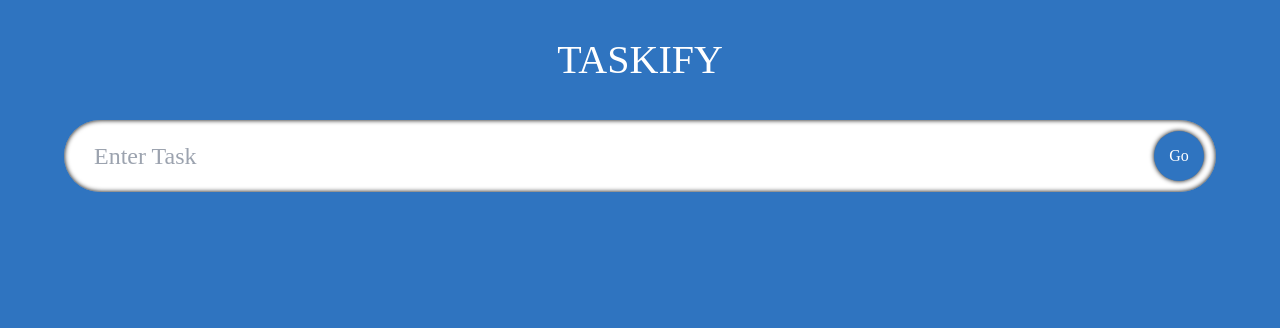
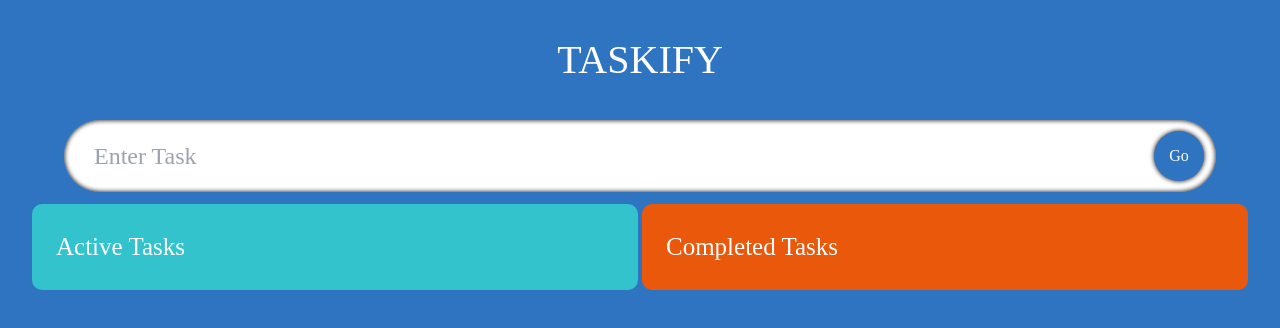
Before and after one commit to masouda1997/Taskify-React-TypeScript-with-drag-drop, a React (Create React App) app: page / in a window 1280 px wide. Shown: the top 328 px of the page. Built offline with nearby package versions, Linux system fonts and the light colour scheme.

Commit message:
separate UI of completed and active task

```diff
--- a/package.json
+++ b/package.json
@@ -11,6 +11,7 @@
     "@types/react": "^18.0.0",
     "@types/react-dom": "^18.0.0",
     "react": "^18.2.0",
+    "react-beautiful-dnd": "^13.1.1",
     "react-dom": "^18.2.0",
     "react-icons": "^4.8.0",
     "react-scripts": "5.0.1",
--- a/src/App.tsx
+++ b/src/App.tsx
@@ -26,7 +26,17 @@ const App: React.FC = () => {
 				Taskify
 			</header>
 			<InputField todo={todo} setTodo={setTodo} addHandler={handleAdd} />
-			<TodoList todos={todos} setTodos={setTodos} />
+			<div className="flex justify-between md:flex-col w-[95%] gap-1 mt-3">
+				<section className="bg-[#32c3cd] rounded-[10px] flex-1 p-6 text-[25px] text-white">
+					<span>Active Tasks</span>
+					<TodoList todos={todos} setTodos={setTodos} />
+				</section>
+
+				<section className="bg-orange-600 rounded-[10px] flex-1 p-6 text-[25px] text-white">
+					<span>Completed Tasks</span>
+					<TodoList todos={todos} setTodos={setTodos} />
+				</section>
+			</div>
 		</div>
 	);
 };
--- a/src/components/SingleTodo.tsx
+++ b/src/components/SingleTodo.tsx
@@ -13,7 +13,6 @@ const SingleTodo = ({ todo, todos, setTodos }: Props) => {
 	const [edit, setEdit] = useState<boolean>(false);
 	const [editTodo, setEditTodo] = useState<string>(todo.todo);
 	const inputRef = useRef<HTMLInputElement>(null);
-
 	useEffect(() => {
 		inputRef.current?.focus();
 	}, [edit]);
@@ -46,7 +45,7 @@ const SingleTodo = ({ todo, todos, setTodos }: Props) => {
 	};
 	return (
 		<form
-			className="flex justify-between md:w-full xl:w-[40%] 2xl:w-[30%] lg:w-[30%] p-4 mt-3 rounded-[10px] bg-[url('https://img.freepik.com/free-photo/crumpled-yellow-paper-background-close-up_60487-2390.jpg?size=626&ext=jpg')] "
+			className="flex w-full p-4 mt-3 rounded-[10px] bg-[url('https://img.freepik.com/free-photo/crumpled-yellow-paper-background-close-up_60487-2390.jpg?size=626&ext=jpg')] hover:scale-105 hover:shadow-[0_0_5px_black] duration-300 text-black "
 			onSubmit={(e) => handleEdit(e, todo.id)}
 		>
 			{edit ? (
--- a/src/components/TodoList.tsx
+++ b/src/components/TodoList.tsx
@@ -10,7 +10,7 @@ interface IProps {
 const TodoList = ({ todos, setTodos }: IProps) => {
 	console.log(todos);
 	return (
-		<ul className="flex justify-evenly w-[90%] flex-wrap ">
+		<ul className="flex flex-wrap ">
 			{todos.map((task) => (
 				<SingleTodo
 					key={task.id}
```
Also changed, not shown: 2 other files (tests, documents, lock files or other folders).
